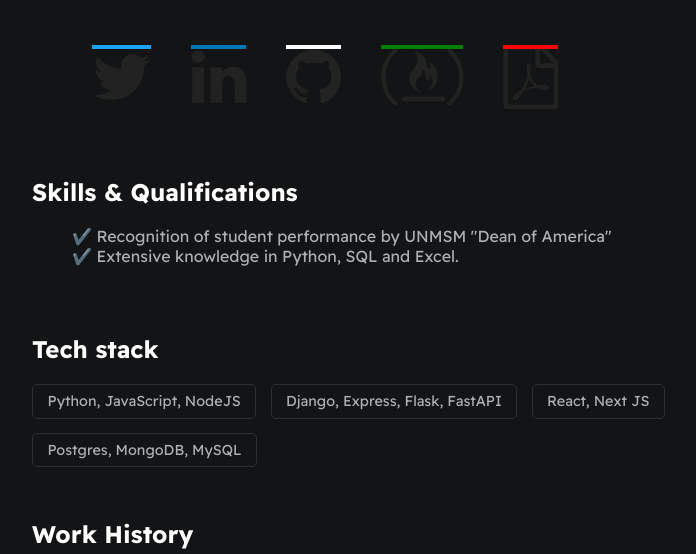
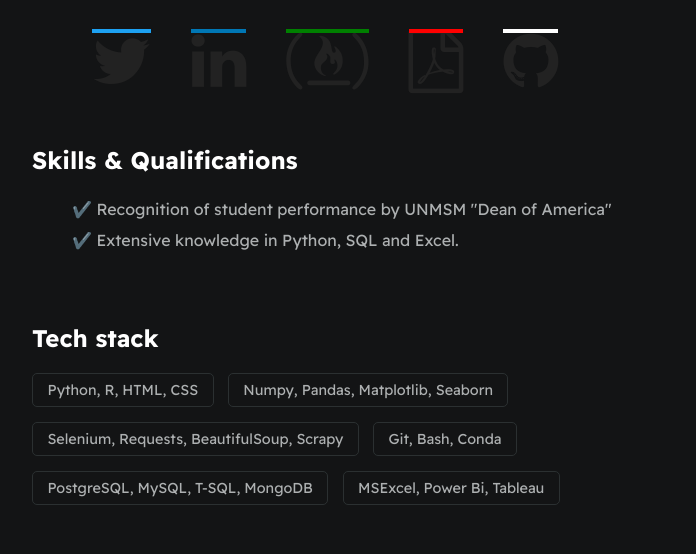
Before and after one commit to MartinChiri/about, a plain HTML site: page index.html in a window 1280 px wide. Shown: the part 243-797 px from the top of the page, without its empty margins (274-970 px from the left). Drawn offline with Linux system fonts and the light colour scheme.

Commit message:
draft1.0

```diff
--- a/index.html
+++ b/index.html
@@ -20,16 +20,14 @@
             </div>
         </section>
 
-        <section class="section--page">
+        <ul id="socials--list">
+            <li><a href="https://twitter.com/MartinChiriH"><i class="fa fa-twitter"  aria-hidden="true"></i></a></li>
+            <li><a href="https://www.linkedin.com/in/mart%C3%ADn-pablo-chiri-huamani/"><i class="fa fa-linkedin" aria-hidden="true"></i></a></li>
+            <li><a href="https://www.freecodecamp.org/MartinChiri""><i class="fa fa-free-code-camp" aria-hidden="true"></i></a></li>
+            <li><a href="./assets/CV_MartinChiri.pdf""><i class="fa fa-file-pdf-o" aria-hidden="true"></i></a></li>
+            <li><a href="https://github.com/MartinChiri"><i class="fa fa-github" aria-hidden="true"></i></a></li>
+        </ul>
 
-            <ul id="socials--list">
-                <li><a href="https://twitter.com/MartinChiriH"><i class="fa fa-twitter"  aria-hidden="true"></i></a></li>
-                <li><a href="https://www.linkedin.com/in/mart%C3%ADn-pablo-chiri-huamani/"><i class="fa fa-linkedin" aria-hidden="true"></i></a></li>
-                <li><a href="https://github.com/MartinChiri"><i class="fa fa-github" aria-hidden="true"></i></a></li>
-                <li><a href="https://www.freecodecamp.org/MartinChiri""><i class="fa fa-free-code-camp" aria-hidden="true"></i></a></li>
-                <li><a href="./assets/CV_MartinChiri.pdf""><i class="fa fa-file-pdf-o" aria-hidden="true"></i></a></li>
-            </ul>
-        </section>
 
         <section class="section--page">
             <h2>Skills & Qualifications</h2>
@@ -43,10 +41,13 @@
             <h2>Tech stack</h2>
 
             <div id="wrapper--techstack__items">
-                <div class="card--techstack"><span>Python, JavaScript, NodeJS</span></div>
-                <div class="card--techstack"><span>Django, Express, Flask, FastAPI</span></div>
-                <div class="card--techstack"><span>React, Next JS</span></div>
-                <div class="card--techstack"><span>Postgres, MongoDB, MySQL</span></div>
+                <div class="card--techstack"><span>Python, R, HTML, CSS</span></div>
+                <div class="card--techstack"><span>Numpy, Pandas, Matplotlib, Seaborn</span></div>
+                <div class="card--techstack"><span>Selenium, Requests, BeautifulSoup, Scrapy</span></div>
+                <div class="card--techstack"><span>Git, Bash, Conda</span></div>
+                <div class="card--techstack"><span>PostgreSQL, MySQL, T-SQL, MongoDB</span></div>
+                <div class="card--techstack"><span>MSExcel, Power Bi, Tableau   </span></div>
+
             </div>
         </section>
 
--- a/styles/main.css
+++ b/styles/main.css
@@ -118,19 +118,19 @@ li{
     color: #0077b5;
     border-bottom: 4px solid #0077b5;
 }
-#socials--list li:nth-child(3)::before
+#socials--list li:nth-child(5)::before
 {
     content: '\f09b';
     color: white;
     border-bottom: 4px solid white;
 }
-#socials--list li:nth-child(4)::before
+#socials--list li:nth-child(3)::before
 {
     content: '\f2c5';
     color: green;
     border-bottom: 4px solid green;
 }
-#socials--list li:nth-child(5)::before
+#socials--list li:nth-child(4)::before
 {
     content: '\f1c1';
     color: red;
@@ -148,6 +148,7 @@ li{
 
 #qualifications--list{
     list-style: none;
+    line-height: 1.9em;
 }
 
 :root{
@@ -171,9 +172,6 @@ li{
 
 }
 
-#qualifications--list{
-    list-style: none;
-}
 
 #wrapper--techstack__items{
     display: flex;
@@ -194,6 +192,7 @@ li{
     margin-top: 3em;
     margin-bottom: 3em;
     padding-left: 2em;
+    line-height: 1.7em;
 }
 
 .line-break{
```
